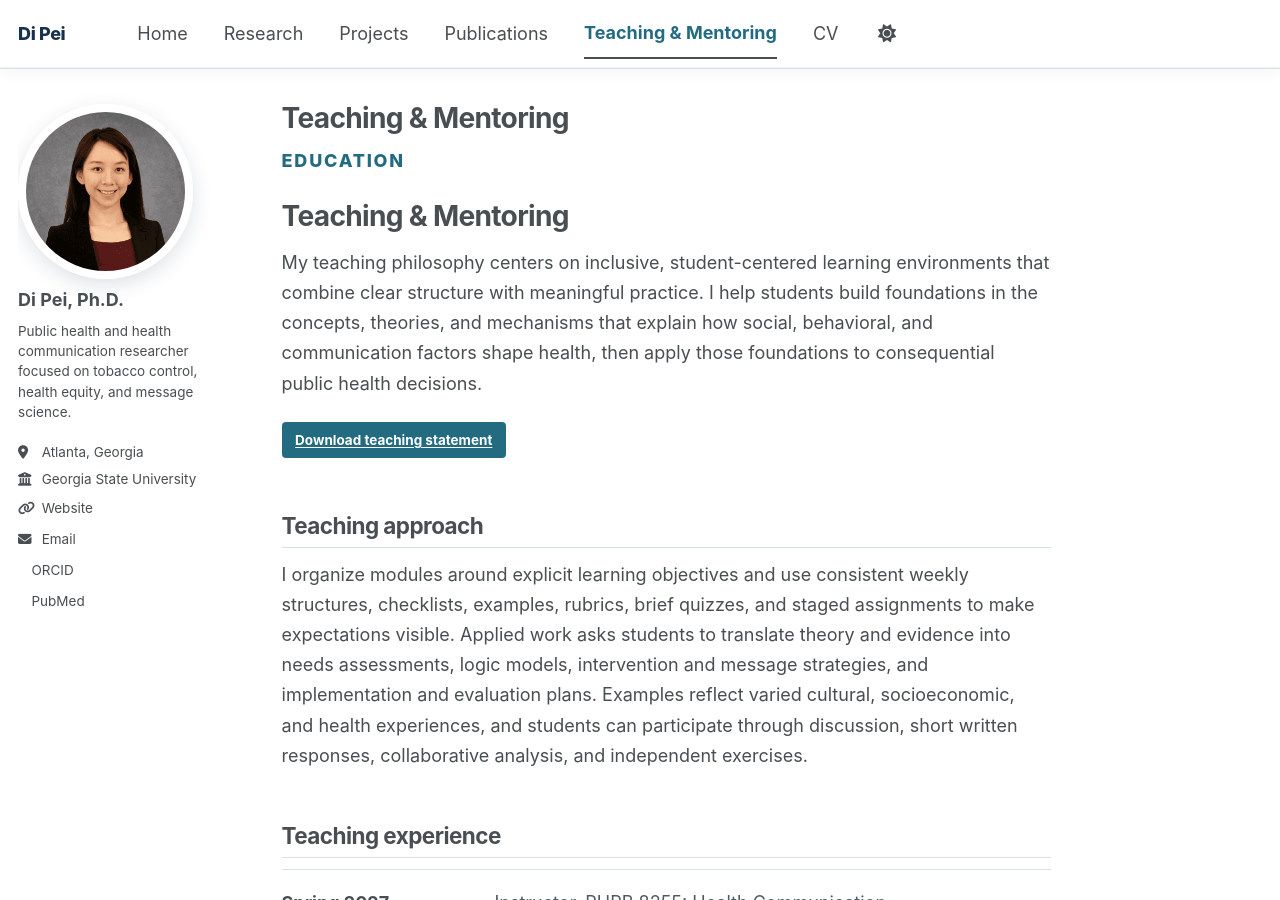
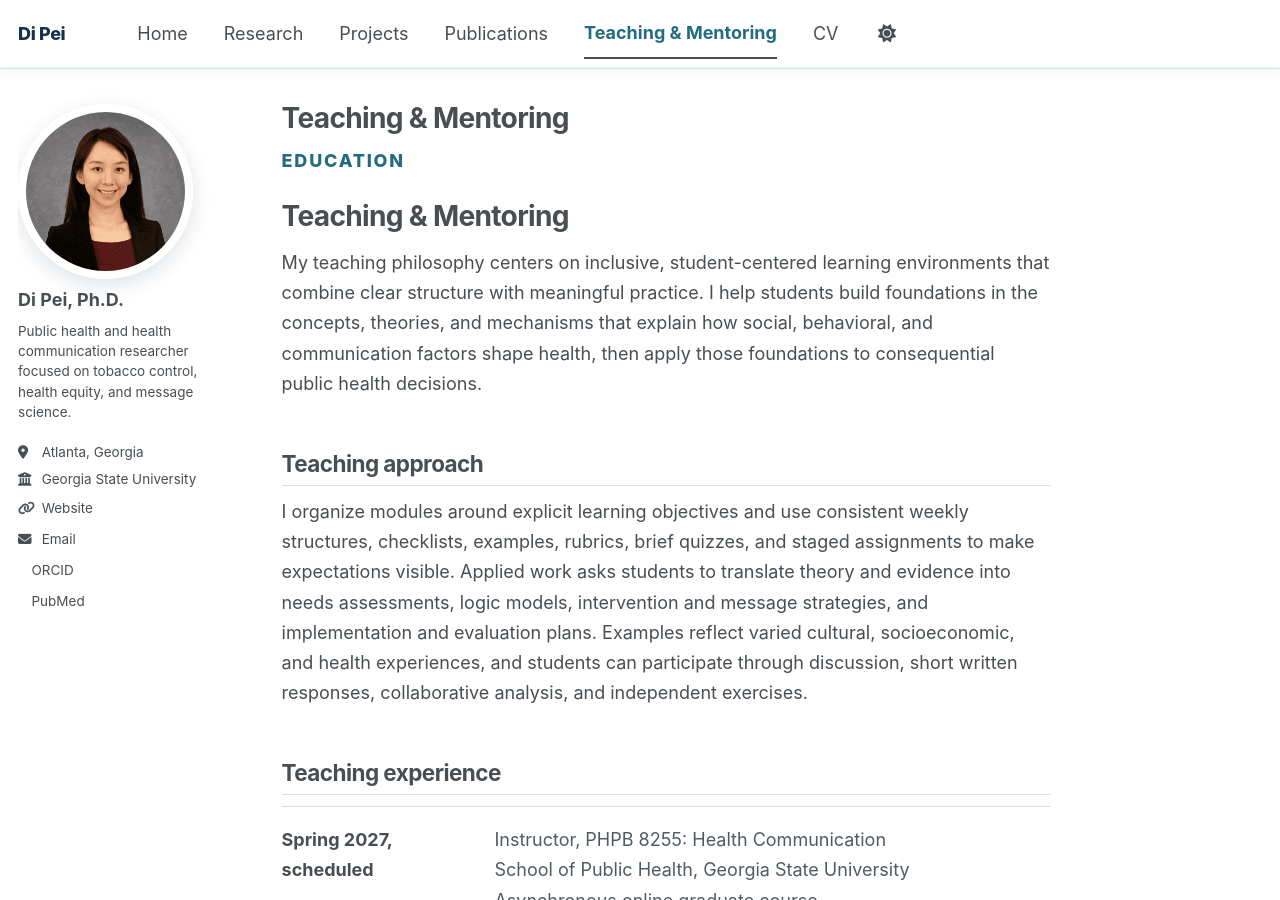
Before and after one commit to DiPeiResearch/DiPeiResearch.github.io, a Jekyll site: the page built from _pages/teaching-mentoring.md, in a window 1280 px wide and 900 px high. Built offline with Jekyll 4.4.1, drawn with Linux system fonts in a browser that asks for light colours; a style sheet for code colours, icons or effects is not loaded.

Commit message:
Update teaching-mentoring.md

```diff
--- a/_pages/teaching-mentoring.md
+++ b/_pages/teaching-mentoring.md
@@ -11,7 +11,6 @@ excerpt: "Teaching and mentoring in communication, research methods, public heal
 
 My teaching philosophy centers on inclusive, student-centered learning environments that combine clear structure with meaningful practice. I help students build foundations in the concepts, theories, and mechanisms that explain how social, behavioral, and communication factors shape health, then apply those foundations to consequential public health decisions.
 
-<p class="button-row"><a class="btn btn--primary" href="{{ '/files/Di_Pei_Teaching_Statement_2026.docx' | relative_url }}">Download teaching statement</a></p>
 
 ## Teaching approach
 
```
